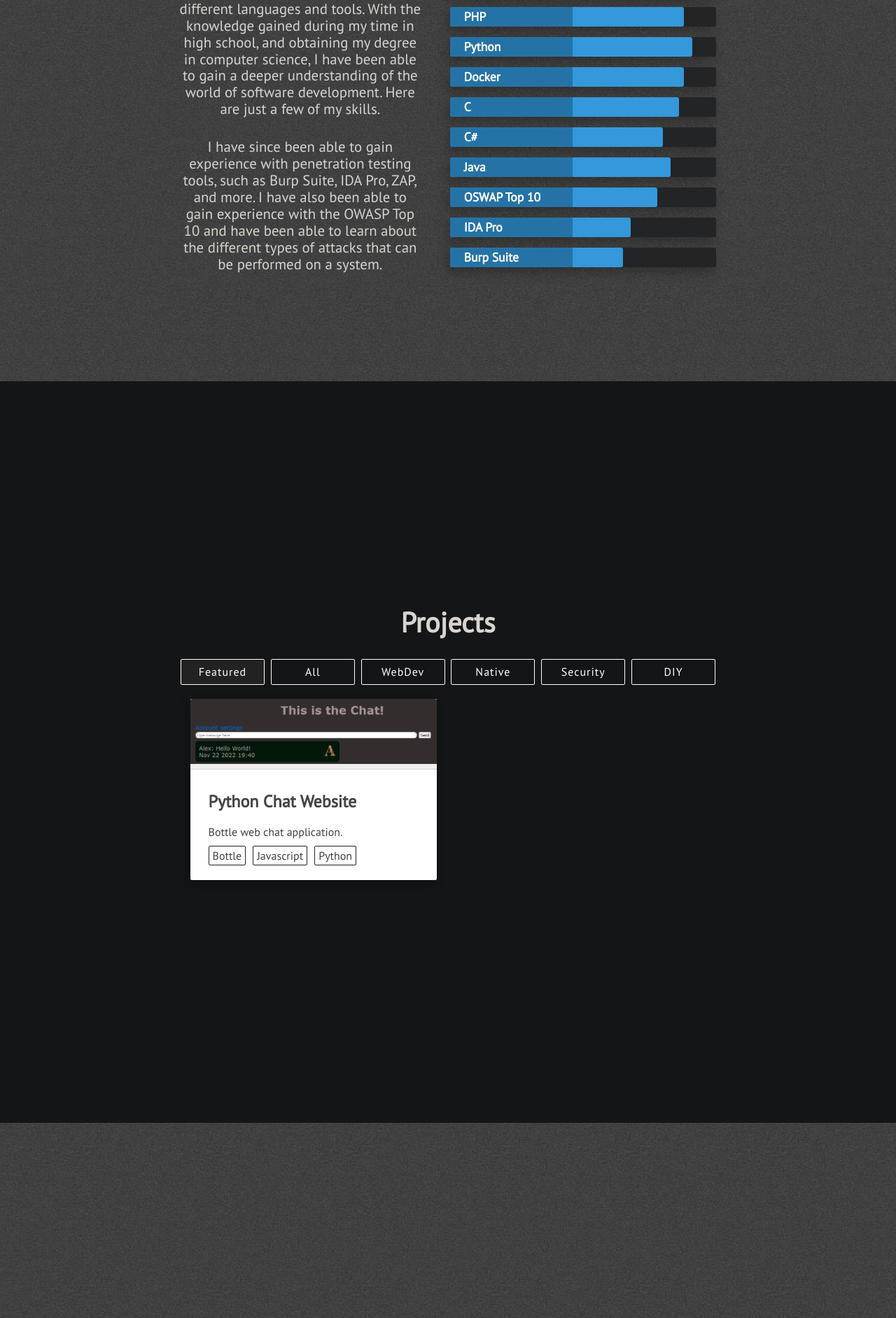
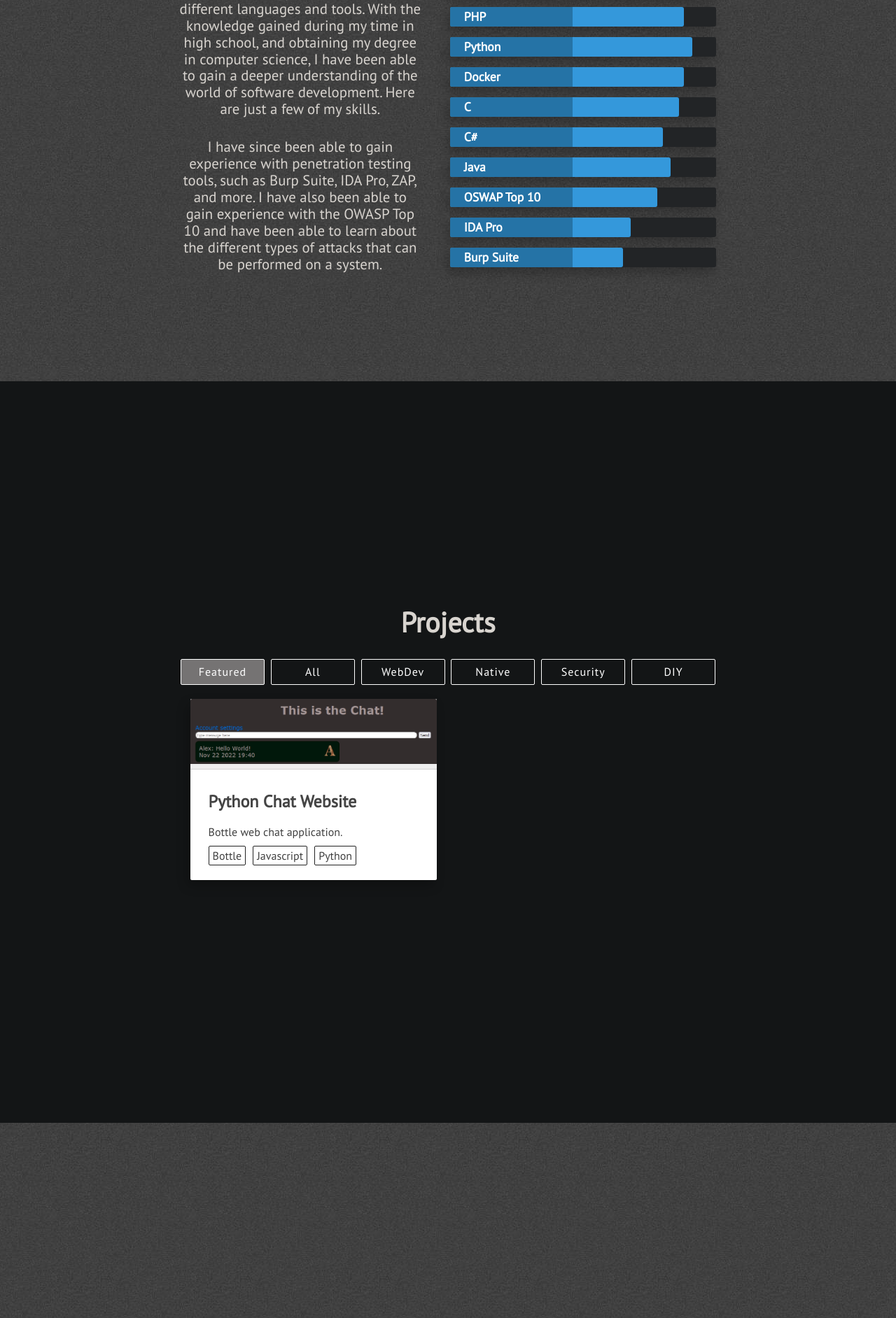
Before and after one commit to AlexOConnorHub/AlexOConnorHub.github.io, a Jekyll site: the page built from index.html, in a window 1280 px wide. Shown: the part 2355-4239 px from the top of the page at 70% size. Built offline with Jekyll 4.4.1, drawn with Linux system fonts in a browser that asks for light colours; nearby versions of some CDN libraries.

Commit message:
Best readability yet

```diff
--- a/assets/css/main.css
+++ b/assets/css/main.css
@@ -580,3 +580,7 @@ a {
     bottom: 15px;
   }
 }
+
+.white-button-hover {
+  background-color: #757373;
+}
```
Also changed, not shown: 1 other file.
